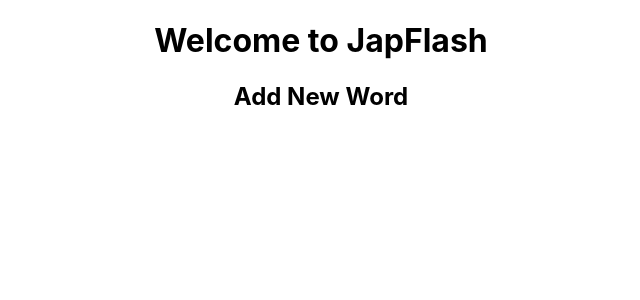
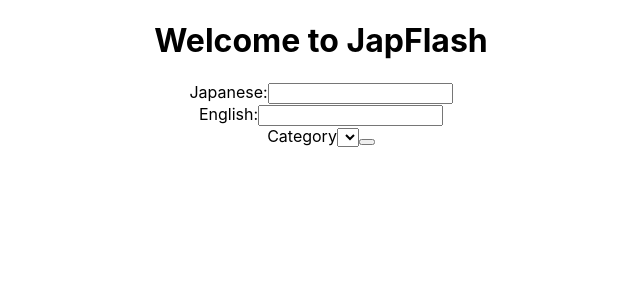
Before and after one commit to sherrynganguyen/japflash, a React (Create React App) app in the folder react-frontend/: page / in a window 1280 px wide. Shown: the top 300 px of the page, without its empty margins (319-959 px from the left). Built offline with nearby package versions, Linux system fonts and the light colour scheme; no server answers.

Commit message:
Add form to add new word

```diff
--- a/react-frontend/src/App.js
+++ b/react-frontend/src/App.js
@@ -2,7 +2,6 @@ import React from 'react';
 import ApolloClient from 'apollo-boost';
 import { ApolloProvider } from '@apollo/react-hooks';
 import './App.scss';
-import { gql } from 'apollo-boost'
 import AddNewWord from './components/addNewWord';
 
 const client = new ApolloClient({
@@ -11,22 +10,6 @@ const client = new ApolloClient({
 });
 
 function App() {
-  client
-  .query({
-    query: gql`
-      {
-        words{
-          eng
-          jap
-          categoryId{
-            name
-          }
-        }
-      }
-    `
-  })
-  .then(result => console.log(result));
-
   return (
     <ApolloProvider client={client}>
       <div className="App">
--- a/react-frontend/src/components/addNewWord.js
+++ b/react-frontend/src/components/addNewWord.js
@@ -1,29 +1,55 @@
-import React from 'react';
+import React, { useState } from 'react';
 import { gql } from 'apollo-boost';
 import { graphql } from 'react-apollo';
 import { useQuery } from '@apollo/react-hooks';
 
-const getBook = gql`
-{
-  words{
-    eng
-    jap
-    categoryId{
-      name
+// const getBook = gql`
+// {
+//   words{
+//     eng
+//     jap
+//     categoryId{
+//       name
+//     }
+//   }
+// }
+// `;
+
+const addWordMutation = gql`
+  mutation($eng: String!, $jap: String!, $categoryId: ID!) {
+    addWord(eng: $eng, jap: $jap, categoryId: $categoryId) {
+      eng
+      jap
     }
   }
-}
 `;
 function AddNewWord() {
-  const { loading, error, data } = useQuery(getBook);
-  console.log(data)
+  const [eng, setEng] = useState('');
+  const [jap, setJap] = useState('');
+  const [caetgory, setCategory] = useState('');
+
+  const handleSubmit = () => {
+    console.log('hello')
+  }
   return (
-    <div>
-
-      <h2>Add New Word</h2>
-      <p>{data}</p>
-    </div>
-    )
+    <form id="add-book" onSubmit={handleSubmit}>
+      <div className="field">
+        <label>Japanese:</label>
+        <input type="text" onChange={(e) => setJap(e.target.value)}/>
+      </div>
+      <div className="field">
+        <label>English:</label>
+        <input type="text" onChange={(e) => setEng(e.target.value)}/>
+      </div>
+      <div className="field">
+        <label>Category</label>
+        <select onChange={(e) => setCategory(e.target.value)}>
+          {}
+          </select>
+          <button></button>
+      </div>
+    </form>
+  )
 }
 
-export default graphql(getBook)(AddNewWord);
+export default graphql(addWordMutation)(AddNewWord);
```
